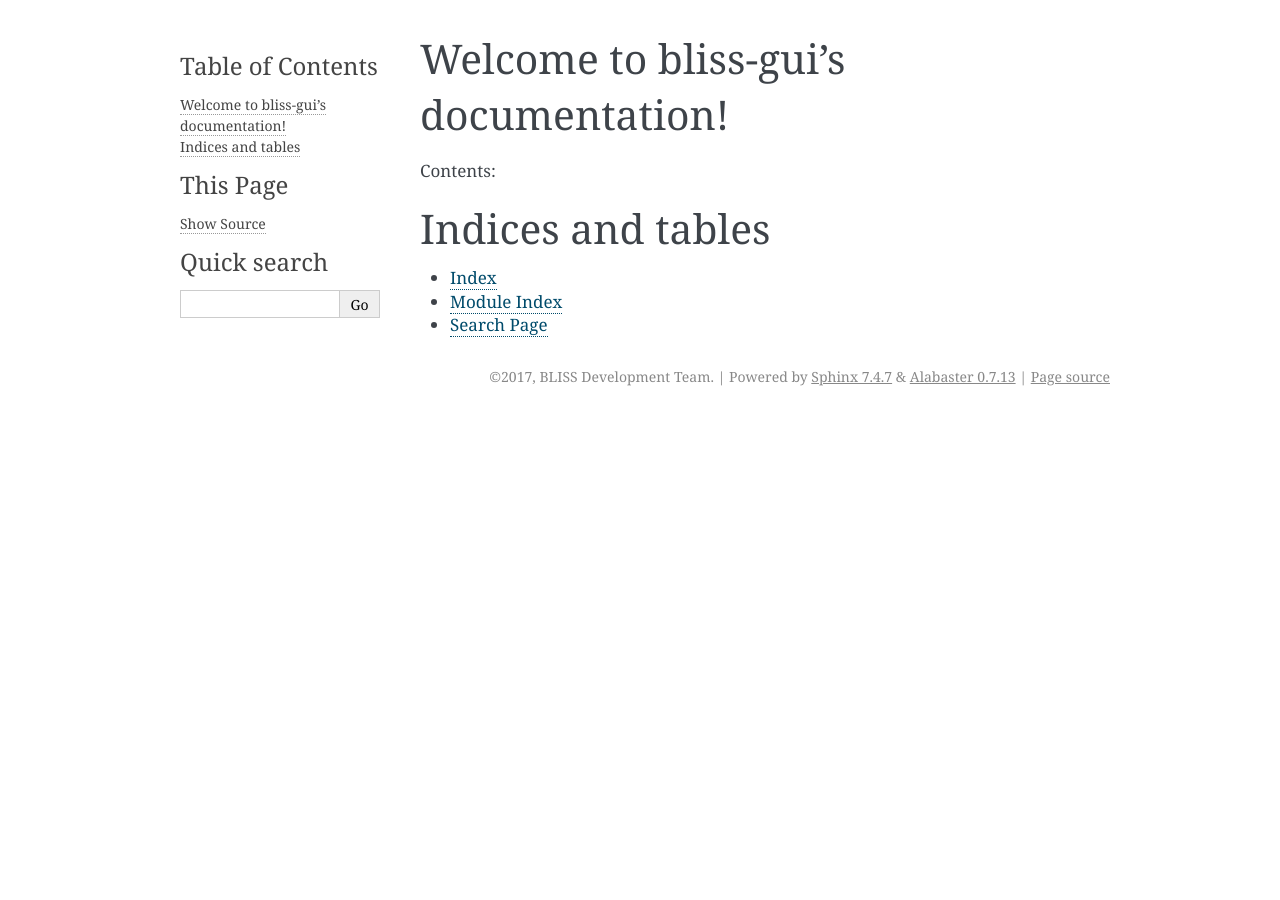
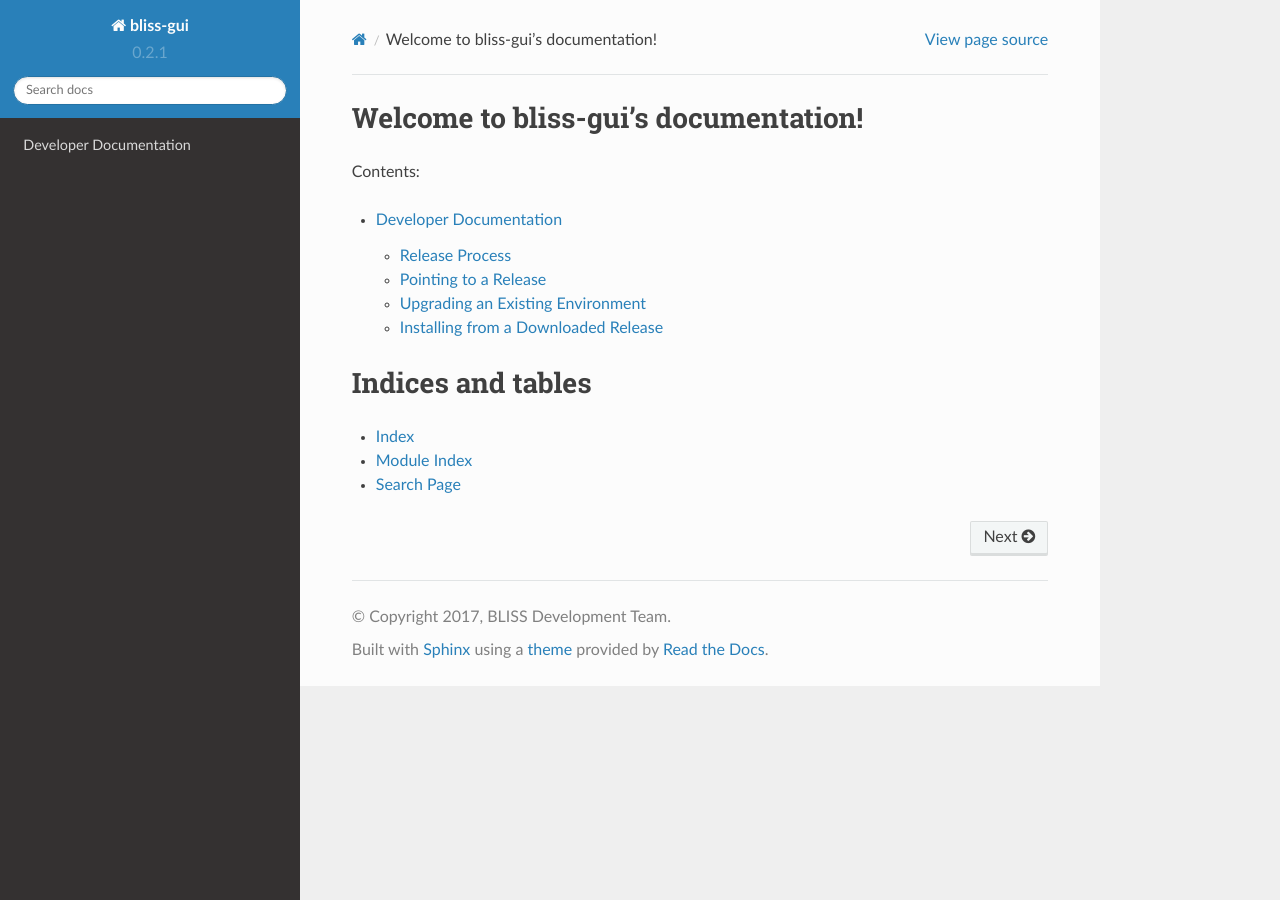
Before and after one commit to NASA-AMMOS/AIT-GUI, a Sphinx documentation site: the page built from doc/source/index.rst, in a window 1280 px wide. Built offline with Sphinx 7.4.7 and the Read the Docs theme 2.0.0, drawn with Linux system fonts in a browser that asks for light colours; some of the changed lines change nothing that is shown.

Commit message:
Issue #65 - Document bliss-gui release process

```diff
--- a/doc/source/conf.py
+++ b/doc/source/conf.py
@@ -111,7 +111,7 @@
 
 # The theme to use for HTML and HTML Help pages.  See the documentation for
 # a list of builtin themes.
-html_theme = 'alabaster'
+html_theme = 'sphinx_rtd_theme'
 
 # Theme options are theme-specific and customize the look and feel of a theme
 # further.  For a list of options available for each theme, see the
--- /dev/null
+++ b/doc/source/developer_info.rst
@@ -0,0 +1,92 @@
+Developer Documentation
+=======================
+
+Release Process
+---------------
+
+Prepare Repo for Release
+^^^^^^^^^^^^^^^^^^^^^^^^
+
+First you need to determine the version number for the release. **bliss-gui** uses standard semantic versioning (Major.Minor.Patch). Major bumps are for large, non-backwards compatible changes; Minor bumps are for backwards compatible changes; Patch bumps are for incremental bug fixes, small releases, and end-of-sprint releases.
+
+Update the project documentation to use the correct version names. The `conf.py <https://github.jpl.nasa.gov/bliss/bliss-gui/blob/master/doc/source/conf.py>`_ file contains a **version** and **release** option. Both of these should be updated to point to the version number for this release. The appropriate version number must also be set in the project's **setup.py** file and the `package.json <https://github.jpl.nasa.gov/bliss/bliss-gui/blob/master/bliss/gui/static/package.json>`_ file. Commit and push these changes to master.
+
+Generate Release Notes
+^^^^^^^^^^^^^^^^^^^^^^
+
+You will need a list of included tickets to put the in tag annotation when tagging the release. There is a helper script in /build that will generate this for you. Note that you can include a start and end time to help narrow down the notes to include since the last release made.
+
+.. code-block:: bash
+
+   cd build
+   ./generate_changelog.py --start-time YYYY-MM-DDTHH:MM:SSZ
+
+Tag the Release
+^^^^^^^^^^^^^^^
+
+Via the Github Releases page, draft a new release. Place the above version number as the tag version. The release title should be **BLISS GUI v<version number>**. Copy the change log into the release description box. If the release is not production ready be sure to check the pre-release box to note that. When finished, publish the release.
+
+Notify Relevant Parties of Release
+^^^^^^^^^^^^^^^^^^^^^^^^^^^^^^^^^^
+
+If deemed appropriate, prepare an email to all projects / parties known to be using the tool and notify them of a new release. An example template for this is below:
+
+.. code-block:: none
+
+   Subject:
+   [ANNOUNCE][RELEASE] BLISS GUI v<version> has been released
+
+   Body:
+   Hello!
+
+   BLISS GUI v<version> has been released and is ready for use.
+
+   The following changes are included in this release:
+   <paste change log here>
+
+   You can download the release at:
+   <link to release page>
+
+   Thank you!
+   BLISS Development Team
+
+Push Release Artifacts to OCO3-TB PyPi
+^^^^^^^^^^^^^^^^^^^^^^^^^^^^^^^^^^^^^^
+
+SSH into OCO3-TB and navigate to **/usr/local/vhosts/oco3-tb/htdocs/pypi**. Open **make-pypi.sh** and update with the new version number and comment out the previous number. Run **make-pypi.sh** and check https://bliss.jpl.nasa.gov/pypi/simple/ to ensure that the release has been added.
+
+NOTE: Currently requires pip 9.0.1 in order to utilize `pip download`.
+
+Pointing to a Release
+---------------------
+
+To use BLISS GUI in your project you'll want to point to a specific release in your project's requirements file. We recommending installing all project dependencies into a virtualenv environment to ensure a properly isolated Python environment. You can specify a BLISS release in your **requirements.txt** file with the below snippet. You should replace the version number as appropriate.
+
+.. code-block:: none
+
+   git+ssh://git@github.jpl.nasa.gov/bliss/bliss-gui.git@<version # here>#egg=bliss-gui[docs]
+
+If you have access to the OCO-TB machine you can use our PyPi server for pulling down the dependency. Use the following line to set your bliss-gui dependency to the latest available:
+
+.. code-block:: none
+
+    --extra-index-url https://bliss.jpl.nasa.gov/pypi/simple/ bliss-gui[docs]
+
+
+Upgrading an Existing Environment
+---------------------------------
+
+When a new BLISS release is pushed you will most likely want to upgrade the dependency for any projects that build off of BLISS. You'll want to update the project's requirement file to point to the new release. You can then install / update dependencies with:
+
+.. code-block:: bash
+
+   pip install -r requirements.txt --upgrade
+
+Installing from a Downloaded Release
+------------------------------------
+
+If you prefer to install releases from downloaded source (or are required to for technical reasons), you can download the relevant release from the `BLISS GUI release page <https://github.jpl.nasa.gov/bliss/bliss-gui/releases>`_ when a new release is made available. Un-zip or un-tar the file and run the following command from the root of the release folder:
+
+.. code-block:: bash
+
+   pip install . --upgrade
--- a/doc/source/index.rst
+++ b/doc/source/index.rst
@@ -11,6 +11,8 @@
 .. toctree::
    :maxdepth: 2
 
+   developer_info
+
 
 
 Indices and tables
```
Also changed, not shown: 1 other file.
